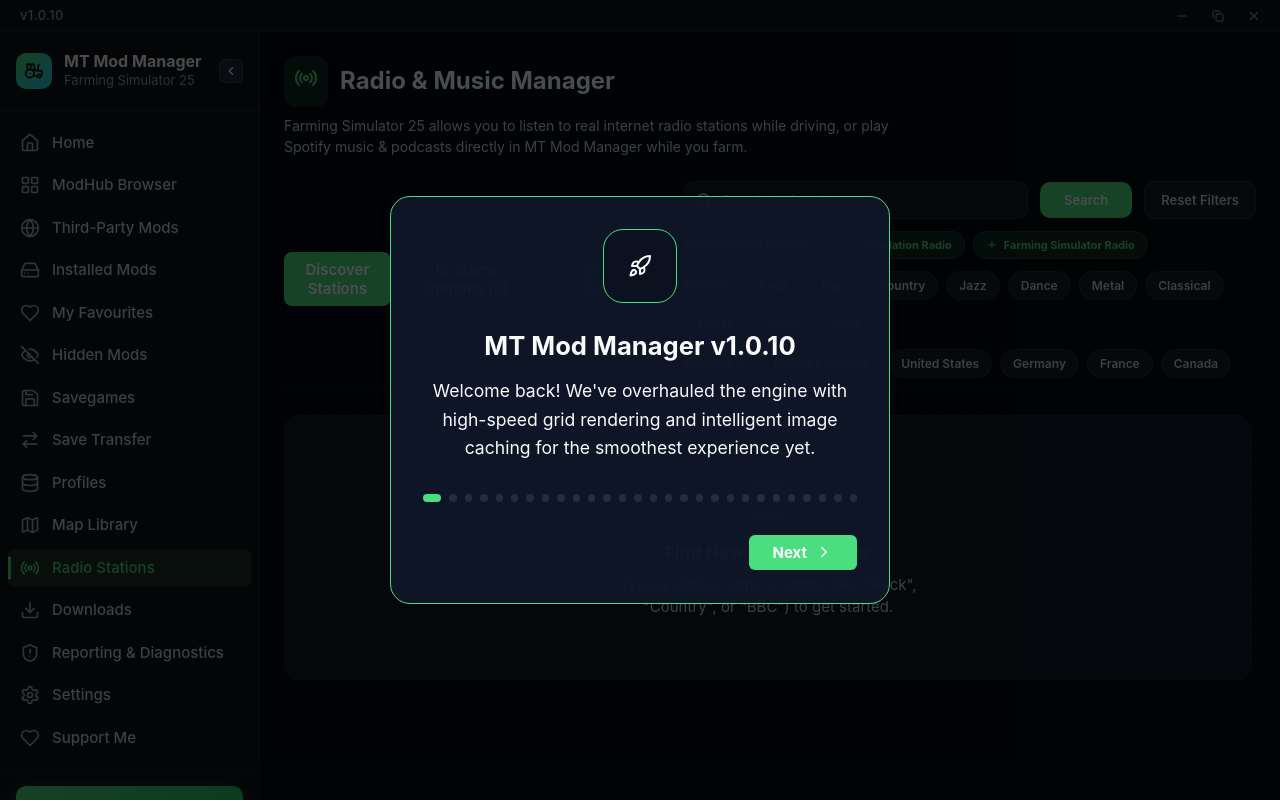
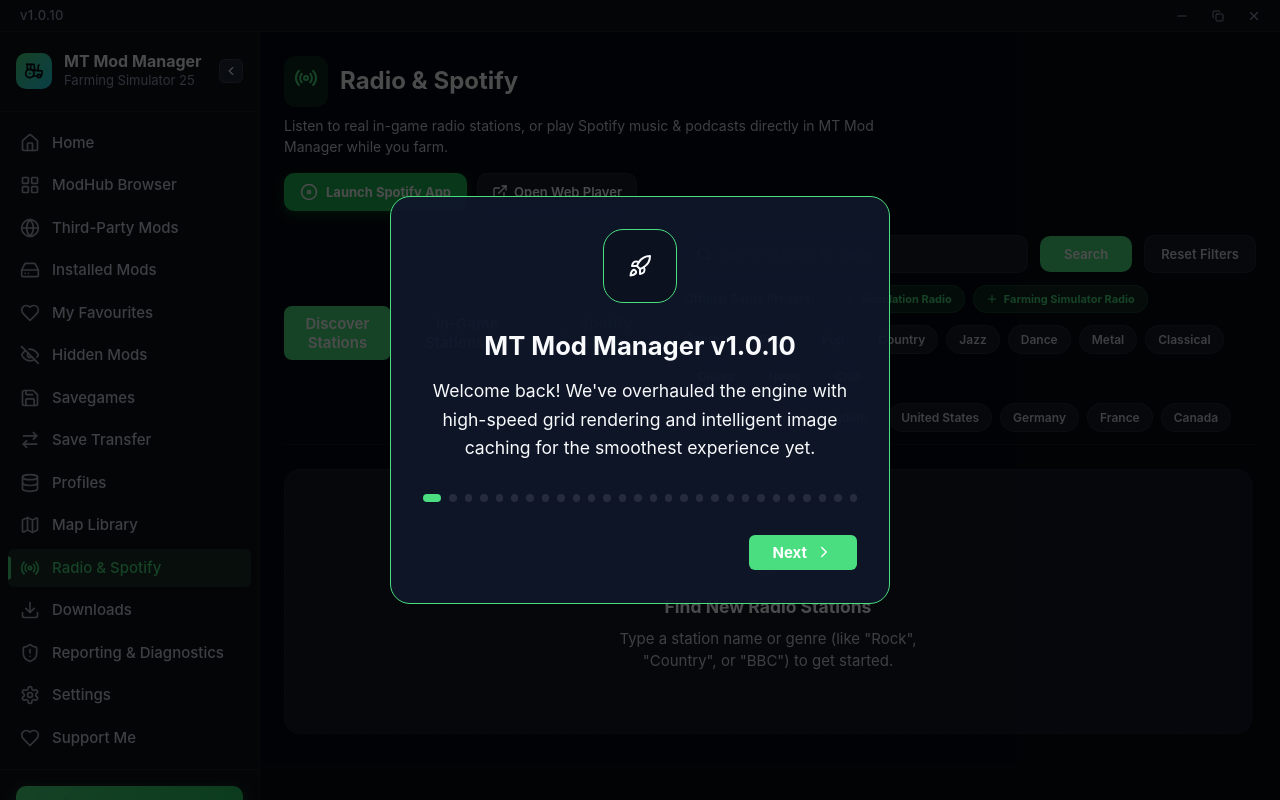
Before and after one commit to MarkThor11/fs25-mt-mod-manager, a React (Vite) app: page /#/radio in a window 1280 px wide. Built offline with nearby package versions, Linux system fonts and the light colour scheme; sample sign-in values are in the browser's storage.

Commit message:
Add explicit Launch Spotify App and Open Web Player controls

```diff
--- a/src/renderer/components/layout/Sidebar.jsx
+++ b/src/renderer/components/layout/Sidebar.jsx
@@ -24,7 +24,7 @@ const NAV_ITEMS = [
   { to: '/save-transfer', label: 'Save Transfer', icon: ArrowRightLeft },
   { to: '/profiles', label: 'Profiles', icon: Database },
   { to: '/maps', label: 'Map Library', icon: Map },
-  { to: '/radio', label: 'Radio Stations', icon: Radio },
+  { to: '/radio', label: 'Radio & Spotify', icon: Radio },
   { to: '/downloads', label: 'Downloads', icon: Download },
   { to: '/diagnostics', label: 'Reporting & Diagnostics', icon: ShieldAlert },
   { to: '/settings', label: 'Settings', icon: Settings },
--- a/src/renderer/pages/RadioPage.jsx
+++ b/src/renderer/pages/RadioPage.jsx
@@ -233,19 +233,86 @@ const RadioPage = () => {
         toast.success(`Saved "${name}" to Spotify favorites!`);
     };
 
+    const handleOpenSpotifyApp = () => {
+        try {
+            if (window.api?.shell?.openExternal) {
+                window.api.shell.openExternal('spotify://');
+                toast.success('Launching Spotify Desktop App...');
+            } else {
+                window.open('https://open.spotify.com', '_blank');
+            }
+        } catch (e) {
+            window.open('https://open.spotify.com', '_blank');
+        }
+    };
+
+    const handleOpenSpotifyWeb = () => {
+        try {
+            if (window.api?.shell?.openExternal) {
+                window.api.shell.openExternal('https://open.spotify.com');
+            } else {
+                window.open('https://open.spotify.com', '_blank');
+            }
+        } catch (e) {}
+    };
+
     return (
         <div className="page animate-fade-in" style={{ display: 'flex', flexDirection: 'column', gap: '24px', height: '100%' }}>
             {/* Header Area */}
-            <div style={{ display: 'flex', flexDirection: 'column', gap: '8px' }}>
-                <div style={{ display: 'flex', alignItems: 'center', gap: '12px' }}>
-                    <div style={{ padding: '10px', background: activeTab === 'spotify' ? 'rgba(29, 185, 84, 0.15)' : 'var(--accent-dim)', color: activeTab === 'spotify' ? '#1DB954' : 'var(--accent)', borderRadius: '12px', transition: 'all 0.3s' }}>
-                        <RadioIcon size={24} />
+            <div style={{ display: 'flex', alignItems: 'center', justifyContent: 'space-between', flexWrap: 'wrap', gap: '16px' }}>
+                <div style={{ display: 'flex', flexDirection: 'column', gap: '8px' }}>
+                    <div style={{ display: 'flex', alignItems: 'center', gap: '12px' }}>
+                        <div style={{ padding: '10px', background: activeTab === 'spotify' ? 'rgba(29, 185, 84, 0.15)' : 'var(--accent-dim)', color: activeTab === 'spotify' ? '#1DB954' : 'var(--accent)', borderRadius: '12px', transition: 'all 0.3s' }}>
+                            <RadioIcon size={24} />
+                        </div>
+                        <h1 style={{ fontSize: '24px', fontWeight: '700', margin: 0 }}>Radio & Spotify</h1>
                     </div>
-                    <h1 style={{ fontSize: '24px', fontWeight: '700', margin: 0 }}>Radio & Music Manager</h1>
+                    <p style={{ color: 'var(--text-secondary)', fontSize: '14px', maxWidth: '650px', margin: 0 }}>
+                        Listen to real in-game radio stations, or play Spotify music & podcasts directly in MT Mod Manager while you farm.
+                    </p>
                 </div>
-                <p style={{ color: 'var(--text-secondary)', fontSize: '14px', maxWidth: '650px' }}>
-                    Farming Simulator 25 allows you to listen to real internet radio stations while driving, or play Spotify music & podcasts directly in MT Mod Manager while you farm.
-                </p>
+
+                <div style={{ display: 'flex', gap: '10px' }}>
+                    <button
+                        onClick={handleOpenSpotifyApp}
+                        style={{
+                            padding: '10px 16px',
+                            background: '#1DB954',
+                            color: 'white',
+                            border: 'none',
+                            borderRadius: '10px',
+                            fontWeight: '700',
+                            fontSize: '13px',
+                            cursor: 'pointer',
+                            display: 'flex',
+                            alignItems: 'center',
+                            gap: '8px',
+                            boxShadow: '0 4px 12px rgba(29, 185, 84, 0.3)'
+                        }}
+                        title="Launch Spotify Desktop App"
+                    >
+                        <Disc size={18} /> Launch Spotify App
+                    </button>
+                    <button
+                        onClick={handleOpenSpotifyWeb}
+                        style={{
+                            padding: '10px 14px',
+                            background: 'var(--bg-tertiary)',
+                            color: 'var(--text-primary)',
+                            border: '1px solid var(--border)',
+                            borderRadius: '10px',
+                            fontWeight: '600',
+                            fontSize: '13px',
+                            cursor: 'pointer',
+                            display: 'flex',
+                            alignItems: 'center',
+                            gap: '6px'
+                        }}
+                        title="Open Spotify Web Player in Browser"
+                    >
+                        <ExternalLink size={16} /> Open Web Player
+                    </button>
+                </div>
             </div>
 
             {/* Tabs & Search */}
```
